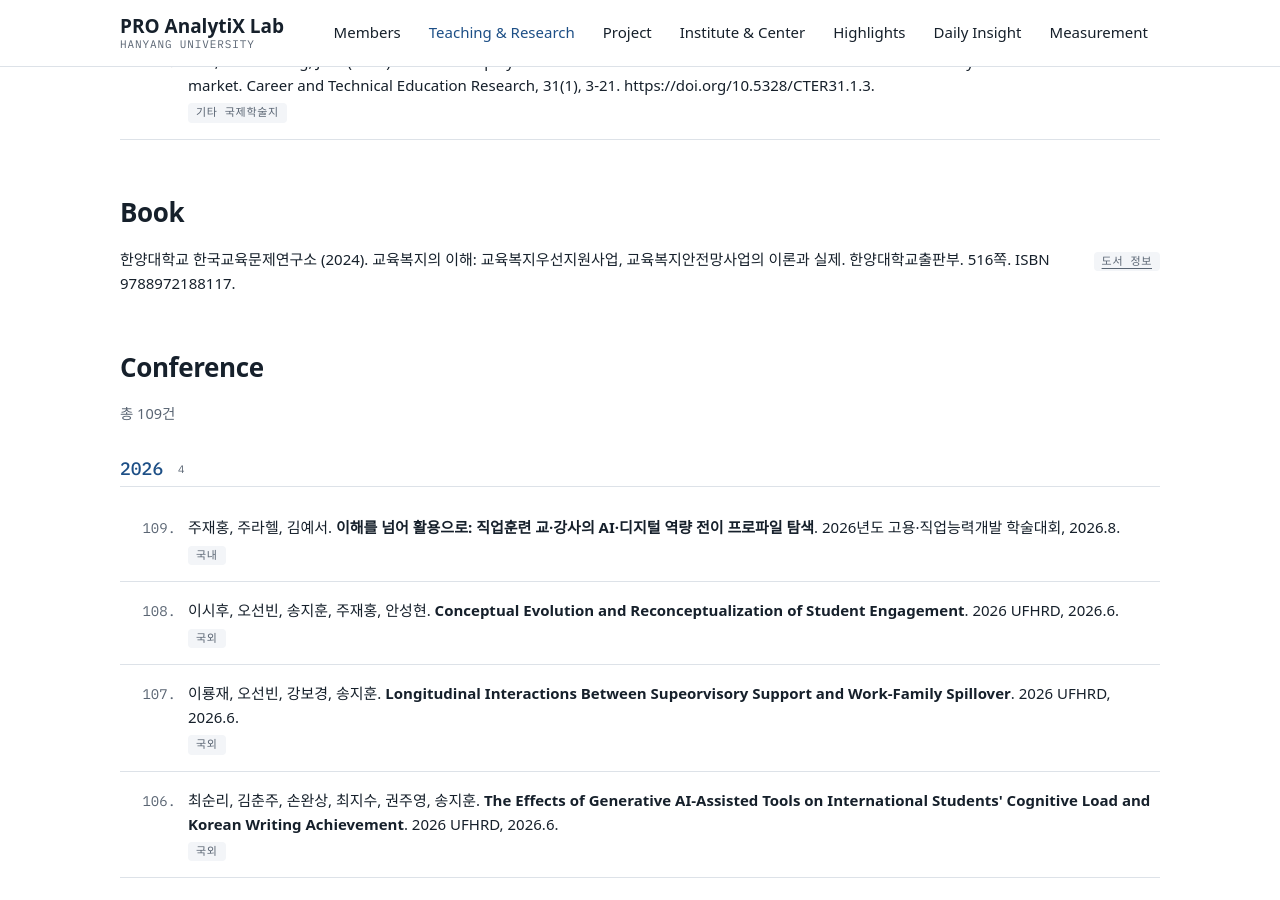
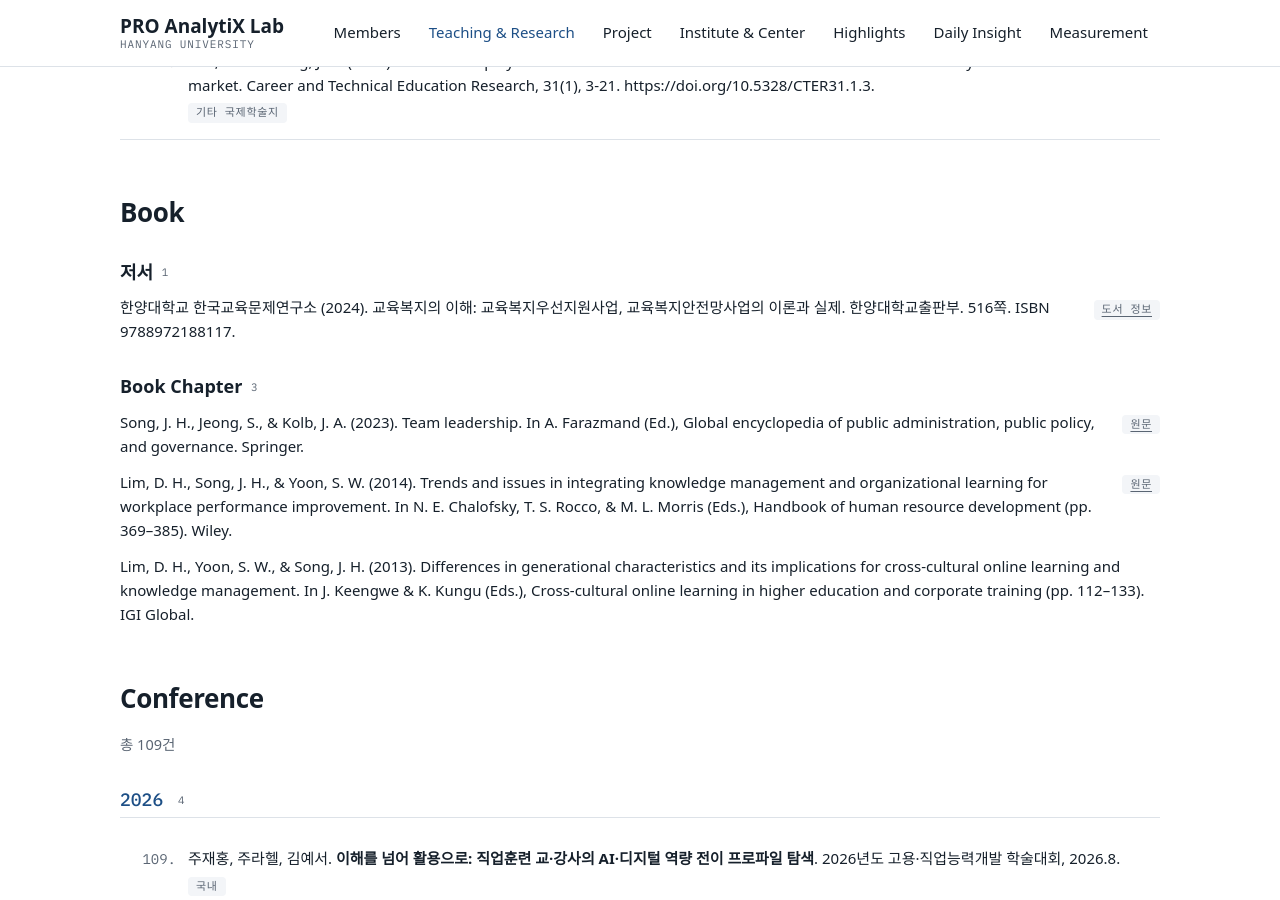
Before and after one commit to drsprolab/drsprolab.github.io, a Jekyll site: the page built from research.md, in a window 1280 px wide and 900 px high, scrolled down 24385 px. Built offline with Jekyll 4.4.1, drawn with Linux system fonts in a browser that asks for light colours; some web fonts are replaced.

Commit message:
Research (Professor): Book 섹션에 Book chapter 3편 추가
Team leadership(2023, Springer), Handbook of HRD(2014, Wiley),
Cross-cultural online learning(2013, IGI Global). 저서와 Book chapter로 나눠 표시.

Co-Authored-By: Claude Opus 5.5 <noreply@anthropic.com>

```diff
--- a/_data/books.yml
+++ b/_data/books.yml
@@ -1,6 +1,16 @@
-# 저서. 최신 연도가 위로 오게 적어 주세요.
-- year: 2024
-  citation: "한양대학교 한국교육문제연구소 (2024). 교육복지의 이해: 교육복지우선지원사업, 교육복지안전망사업의 이론과 실제. 한양대학교출판부."
-  pages: 516
-  isbn: "9788972188117"
+# 저서와 Book chapter. type: book(저서) / chapter(Book chapter). 최신 연도가 위로 오게 적어 주세요.
+- type: book
+  year: 2024
+  citation: "한양대학교 한국교육문제연구소 (2024). 교육복지의 이해: 교육복지우선지원사업, 교육복지안전망사업의 이론과 실제. 한양대학교출판부. 516쪽. ISBN 9788972188117."
   url: "https://www.yes24.com/product/goods/132210709"
+- type: chapter
+  year: 2023
+  citation: "Song, J. H., Jeong, S., & Kolb, J. A. (2023). Team leadership. In A. Farazmand (Ed.), Global encyclopedia of public administration, public policy, and governance. Springer."
+  url: "https://doi.org/10.1007/978-3-030-66252-3_3025"
+- type: chapter
+  year: 2014
+  citation: "Lim, D. H., Song, J. H., & Yoon, S. W. (2014). Trends and issues in integrating knowledge management and organizational learning for workplace performance improvement. In N. E. Chalofsky, T. S. Rocco, & M. L. Morris (Eds.), Handbook of human resource development (pp. 369–385). Wiley."
+  url: "https://doi.org/10.1002/9781118839881"
+- type: chapter
+  year: 2013
+  citation: "Lim, D. H., Yoon, S. W., & Song, J. H. (2013). Differences in generational characteristics and its implications for cross-cultural online learning and knowledge management. In J. Keengwe & K. Kungu (Eds.), Cross-cultural online learning in higher education and corporate training (pp. 112–133). IGI Global."
--- a/research.md
+++ b/research.md
@@ -13,12 +13,19 @@ lede: 읽고, 읽고, 또 읽고 나서 쓰는 것.
 
 ## Book
 
+{% assign books = site.data.books | where: "type", "book" %}
+{% assign chapters = site.data.books | where: "type", "chapter" %}
+<h3>저서 <span class="n">{{ books.size }}</span></h3>
 <ol class="pubs">
-{% for b in site.data.books %}
-  <li>
-    <span class="cite">{{ b.citation }}{% if b.pages %} {{ b.pages }}쪽.{% endif %}{% if b.isbn %} ISBN {{ b.isbn }}.{% endif %}</span>
-    {% if b.url %}<span class="idx"><a class="badge" href="{{ b.url }}" target="_blank" rel="noopener">도서 정보</a></span>{% endif %}
-  </li>
+{% for b in books %}
+  <li><span class="cite">{{ b.citation }}</span>{% if b.url %}<span class="idx"><a class="badge" href="{{ b.url }}" target="_blank" rel="noopener">도서 정보</a></span>{% endif %}</li>
+{% endfor %}
+</ol>
+
+<h3>Book Chapter <span class="n">{{ chapters.size }}</span></h3>
+<ol class="pubs">
+{% for b in chapters %}
+  <li><span class="cite">{{ b.citation }}</span>{% if b.url %}<span class="idx"><a class="badge" href="{{ b.url }}" target="_blank" rel="noopener">원문</a></span>{% endif %}</li>
 {% endfor %}
 </ol>
 
```
